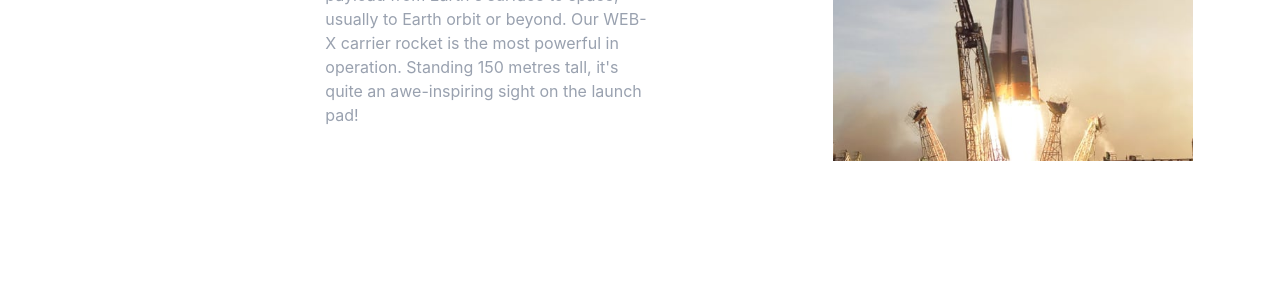
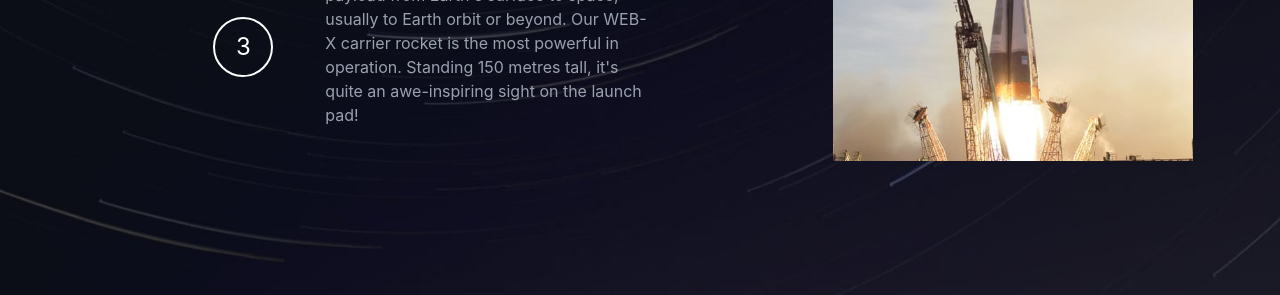
Before and after one commit to ameer-dev-A/space, a website built with Vite: page technology.html in a window 1280 px wide. Shown: the part 505-800 px from the top of the page. Built offline with nearby package versions, Linux system fonts and the light colour scheme.

Commit message:
Update technology.html

```diff
--- a/technology.html
+++ b/technology.html
@@ -15,9 +15,9 @@
   </head>
   <body class="overflow-hidden">
       <header class=" h-screen
-         bg-[url('assets/technology/background-technology-mobile.jpg')]
-      md:bg-[url('assets/technology/background-technology-tablet.jpg')]
-      lg:bg-[url('assets/technology/background-technology-desktop.jpg')]
+         bg-[url('/space/assets/technology/background-technology-mobile.jpg')]
+      md:bg-[url('/space/assets/technology/background-technology-tablet.jpg')]
+      lg:bg-[url('/space/assets/technology/background-technology-desktop.jpg')]
       bg-no-repeat bg-cover bg-center ">
 
         <nav class="menue w-full z-50
```
